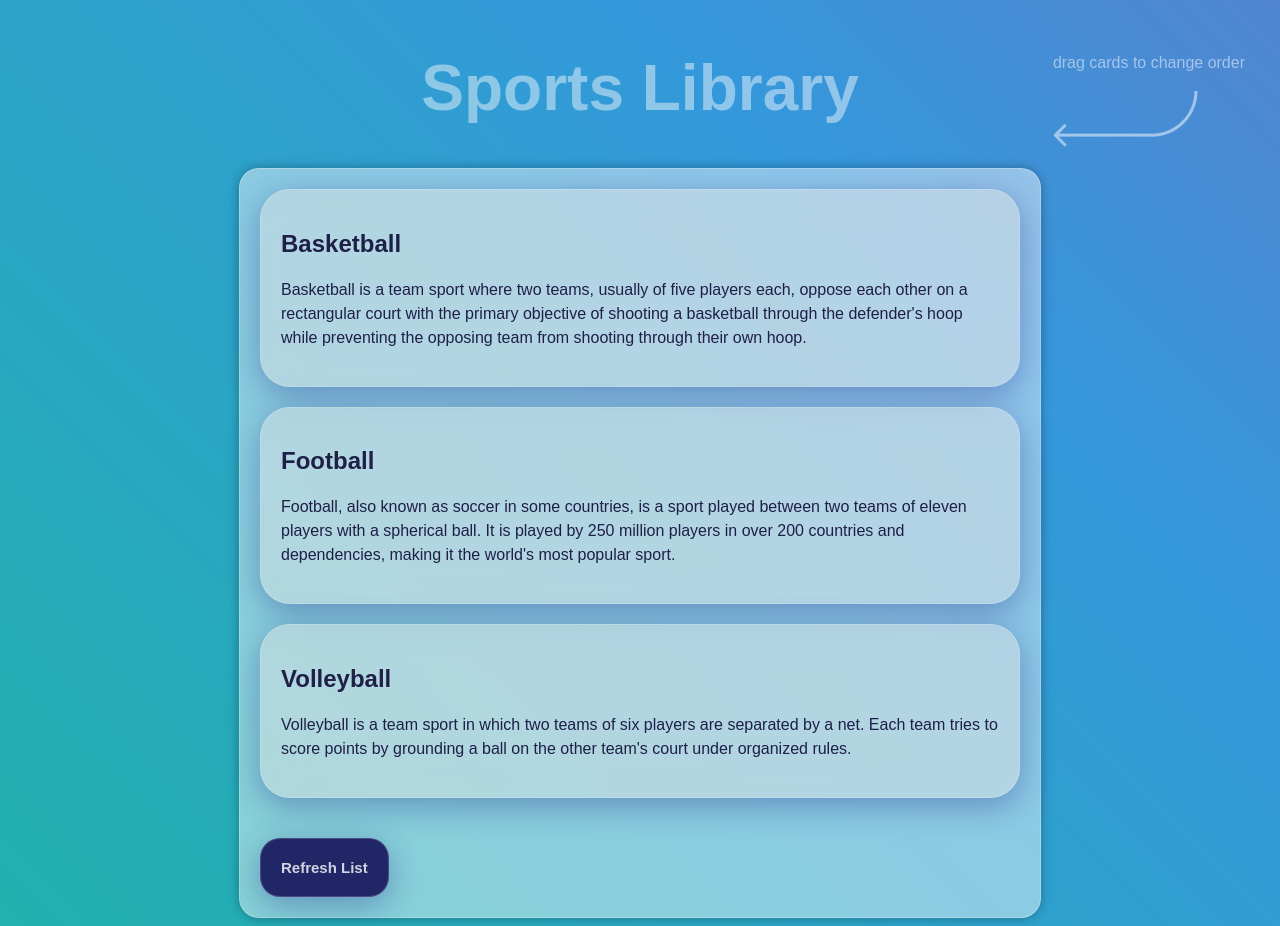
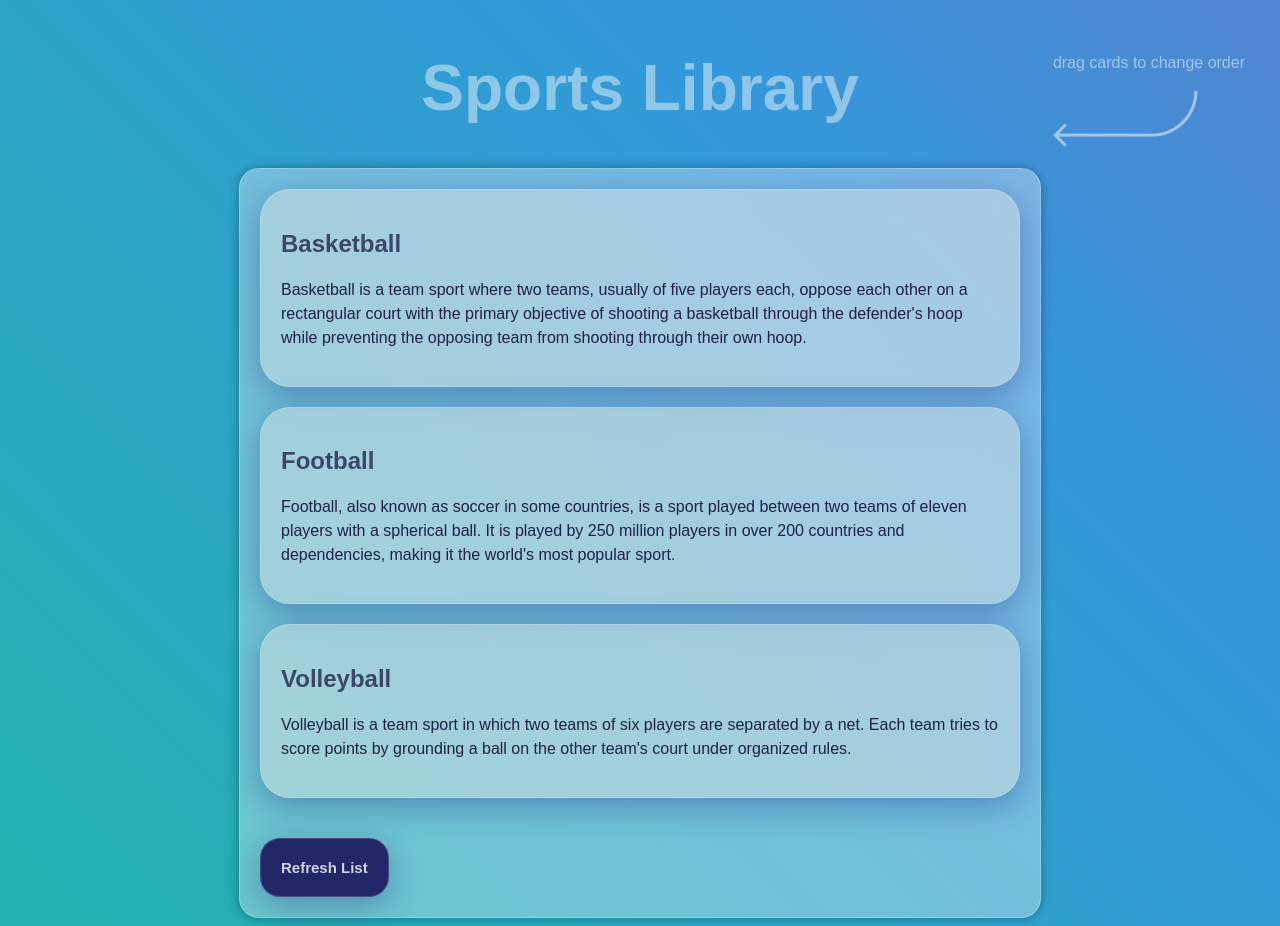
Before and after one commit to rigelle-cruz/sports-library, a React (Vite) app: page / in a window 1280 px wide. Built offline with nearby package versions, Linux system fonts and the light colour scheme.

Commit message:
finish styling

```diff
--- a/src/index.css
+++ b/src/index.css
@@ -23,12 +23,16 @@ h1 {
   font-size: 4em;
 }
 
+h2 {
+  color: #1f1f47c6;
+}
+
 p {
   line-height: 1.5;
 }
 
 .main {
-  min-height: 100vh;
+  margin: auto;
   display: flex;
   flex-direction: column;
   justify-content: center;
@@ -41,11 +45,10 @@ p {
   gap: 10px;
   border: 1px solid rgba(255, 255, 255, .25);
   border-radius: 20px;
-  background-color: rgba(255, 255, 255, 0.45);
+  background-color: rgba(255, 255, 255, 0.324);
   box-shadow: 0 0 10px 1px rgba(0, 0, 0, 0.25);
 
 }
-
 
 .sportItem {
   color: #1f1f47;
```
